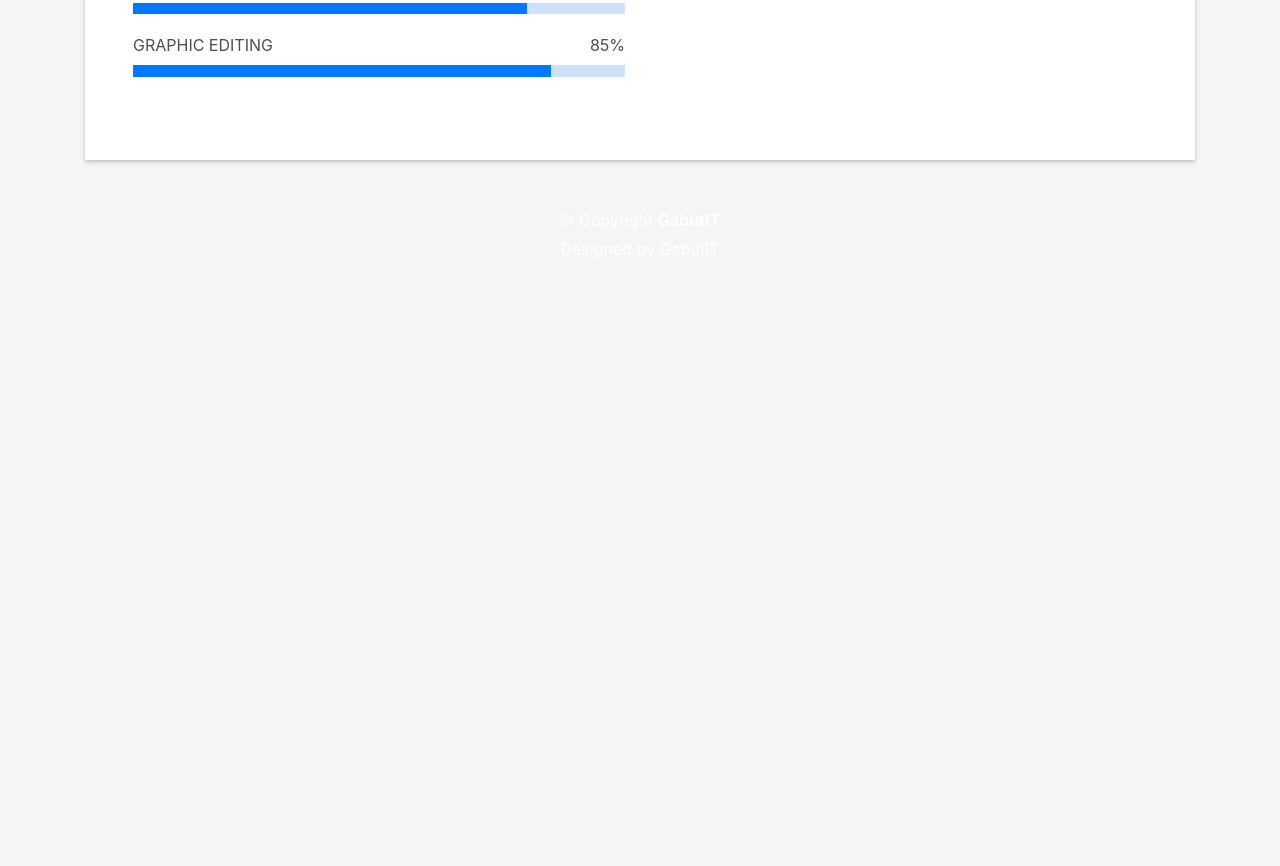
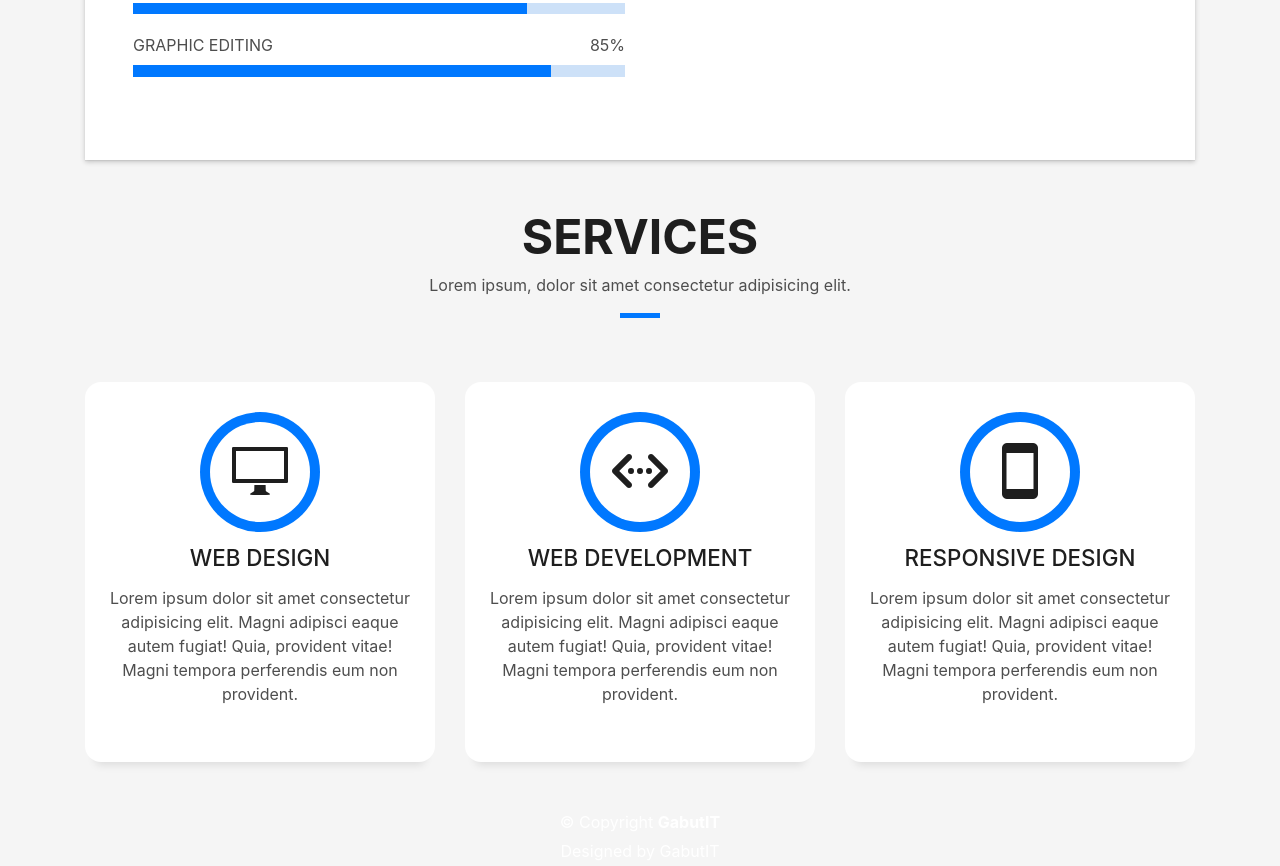
Before and after one commit to Gabut-IT/portofolio, a plain HTML site: page index.html in a window 1280 px wide. Shown: the part 1656-2522 px from the top of the page. Before the commit the page ends 1981 px from the top, so only its background shows below. Drawn offline with Linux system fonts and the light colour scheme; files whose address does not match are found by name.

Commit message:
Update index.html

```diff
--- a/index.html
+++ b/index.html
@@ -177,6 +177,76 @@
   </section>
 
 
+  <!--/ Section Services Star /-->
+  <section id="service" class="services-mf route">
+    <div class="container">
+      <div class="row">
+        <div class="col-sm-12">
+          <div class="title-box text-center">
+            <h3 class="title-a">
+              Services
+            </h3>
+            <p class="subtitle-a">
+              Lorem ipsum, dolor sit amet consectetur adipisicing elit.
+            </p>
+            <div class="line-mf"></div>
+          </div>
+        </div>
+      </div>
+      <div class="row">
+        <div class="col-md-4">
+          <div class="service-box">
+            <div class="service-ico">
+              <span class="ico-circle"><i class="ion-monitor"></i></span>
+            </div>
+            <div class="service-content">
+              <h2 class="s-title">Web Design</h2>
+              <p class="s-description text-center">
+                Lorem ipsum dolor sit amet consectetur adipisicing elit. Magni adipisci eaque autem fugiat! Quia,
+                provident vitae! Magni
+                tempora perferendis eum non provident.
+              </p>
+            </div>
+          </div>
+        </div>
+        <div class="col-md-4">
+          <div class="service-box">
+            <div class="service-ico">
+              <span class="ico-circle"><i class="ion-code-working"></i></span>
+            </div>
+            <div class="service-content">
+              <h2 class="s-title">Web Development</h2>
+              <p class="s-description text-center">
+                Lorem ipsum dolor sit amet consectetur adipisicing elit. Magni adipisci eaque autem fugiat! Quia,
+                provident vitae! Magni
+                tempora perferendis eum non provident.
+              </p>
+            </div>
+          </div>
+        </div>
+
+        <div class="col-md-4">
+          <div class="service-box">
+            <div class="service-ico">
+              <span class="ico-circle"><i class="ion-android-phone-portrait"></i></span>
+            </div>
+            <div class="service-content">
+              <h2 class="s-title">Responsive Design</h2>
+              <p class="s-description text-center">
+                Lorem ipsum dolor sit amet consectetur adipisicing elit. Magni adipisci eaque autem fugiat! Quia,
+                provident vitae! Magni
+                tempora perferendis eum non provident.
+              </p>
+            </div>
+          </div>
+        </div>
+
+      </div>
+    </div>
+  </section>
+  <!--/ Section Services End /-->
+
+
   <footer>
     <div class="container ">
       <div class="row">
```
